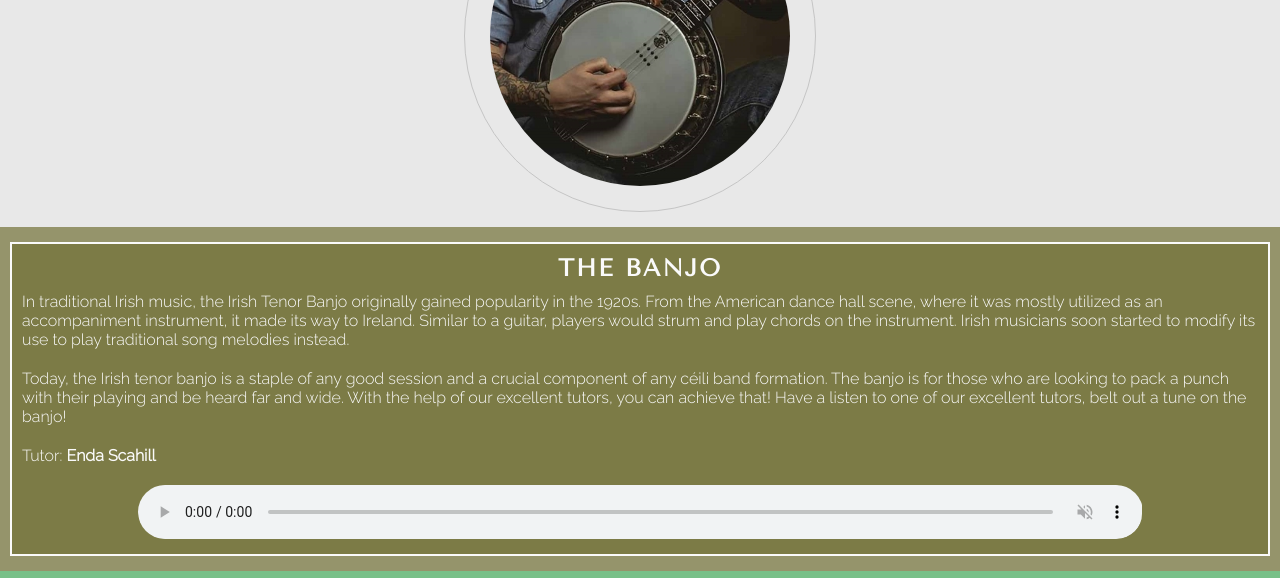
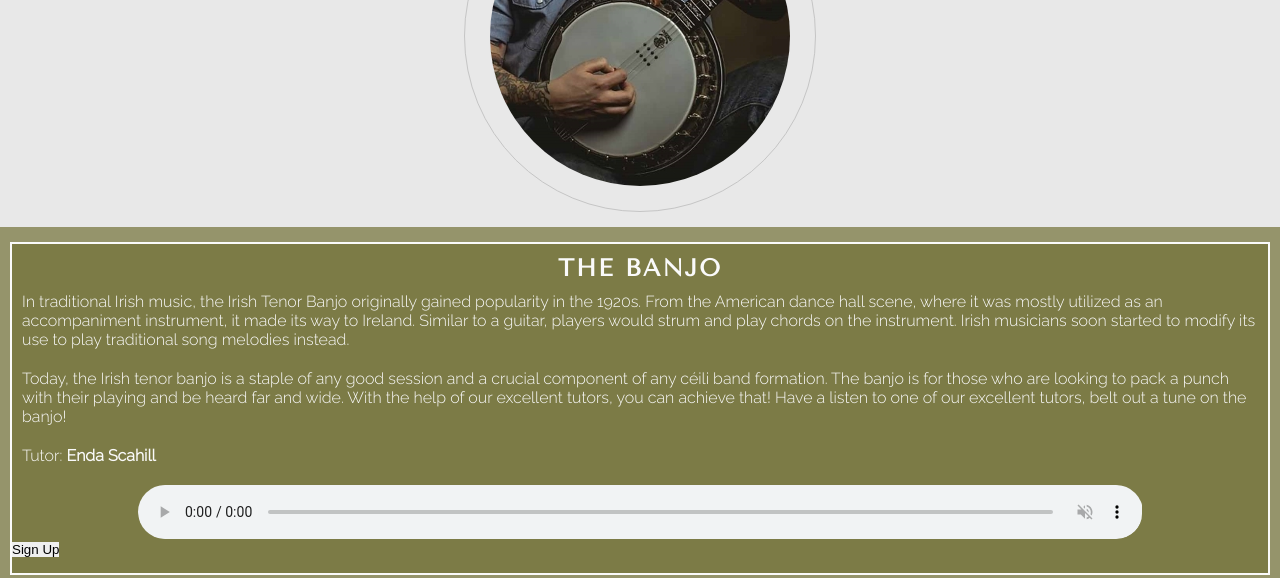
Before and after one commit to MarkD117/trad-academy, a plain HTML site: page lessons.html in a window 1280 px wide. Shown: the part 800-1378 px from the top of the page. Drawn offline with nearby package versions, Linux system fonts and the light colour scheme.

Commit message:
Add html for sign up button

```diff
--- a/lessons.html
+++ b/lessons.html
@@ -58,6 +58,7 @@
                     <audio controls muted>
                         <source src="assets/audio/banjoaudio.mp3" type="audio/mpeg">
                     </audio>
+                    <a href="signup.html"><button class="signup-button">Sign Up</button></a>
                 </div>
             </div>
         </div>
```
